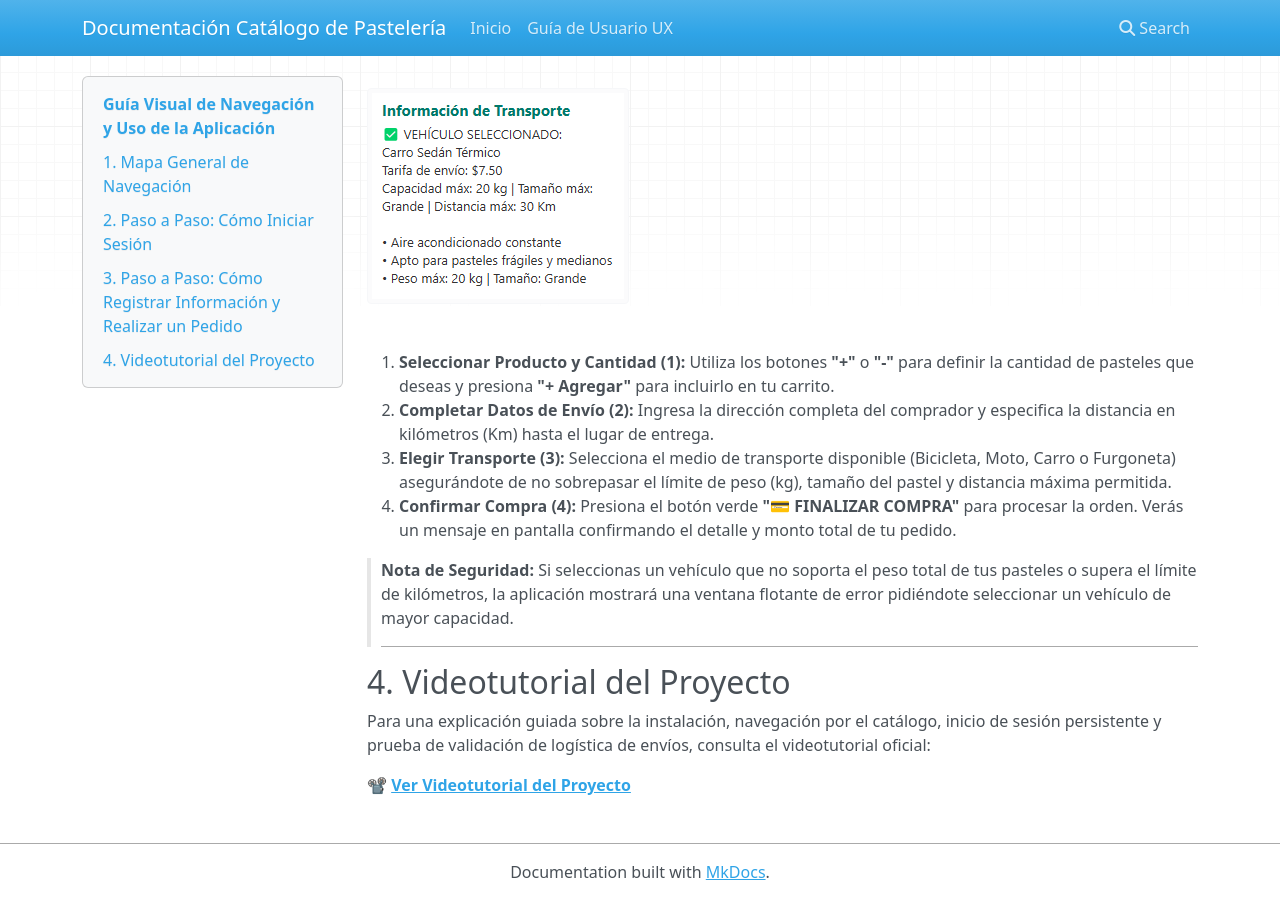
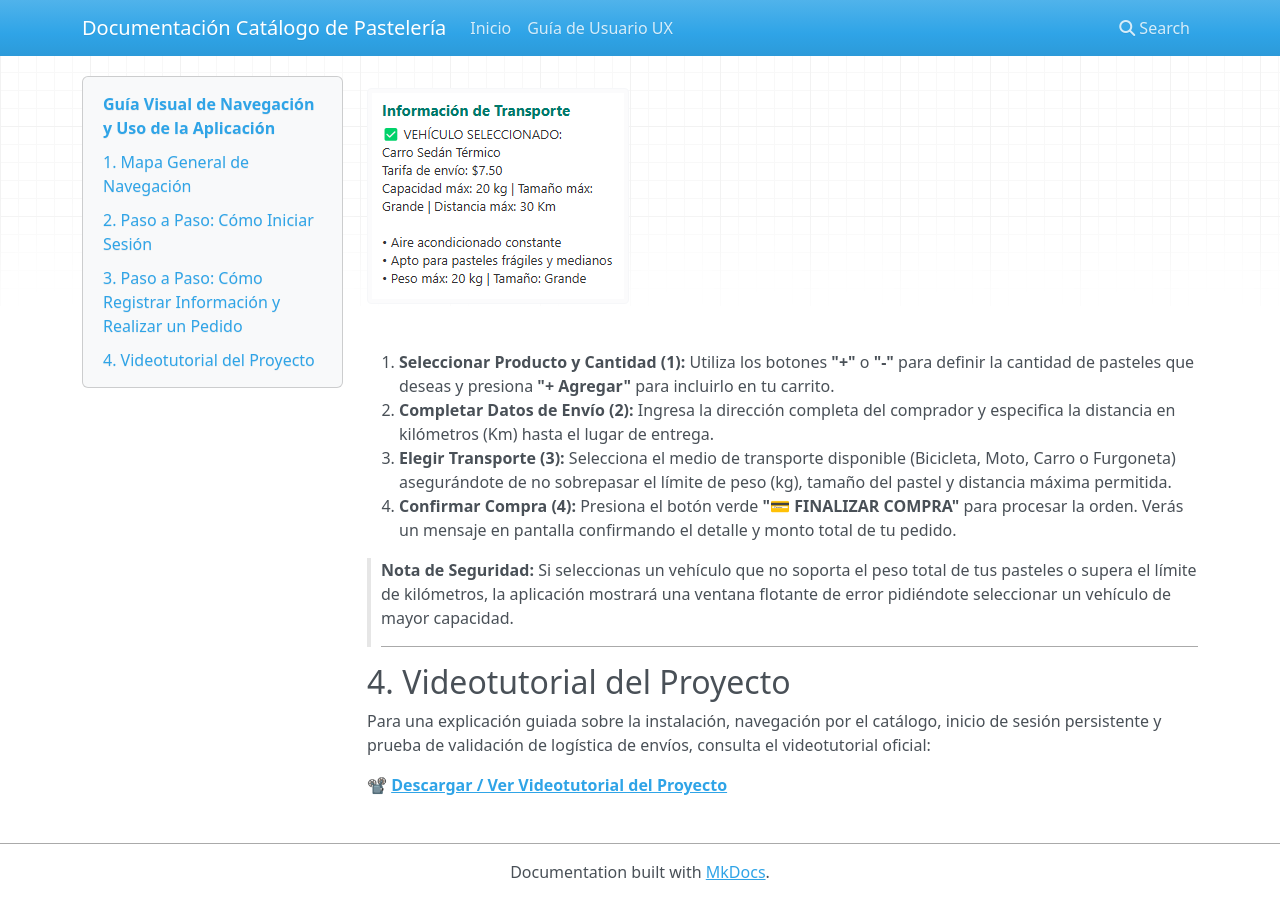
Before and after one commit to ReiskaDead/DocumentoWeb, an MkDocs documentation site: the page built from docs/manual_usuario_ux.md, in a window 1280 px wide and 900 px high, scrolled down 1959 px. Built offline with MkDocs 1.6.1, drawn with Linux system fonts in a browser that asks for light colours; nearby versions of some CDN libraries.

Commit message:
docs: agregar videotutorial_proyecto.mp4 y referencias en manual UX

```diff
--- a/docs/manual_usuario_ux.md
+++ b/docs/manual_usuario_ux.md
@@ -45,4 +45,4 @@ Para agregar pasteles a tu carrito, especificar la dirección de entrega y selec
 
 Para una explicación guiada sobre la instalación, navegación por el catálogo, inicio de sesión persistente y prueba de validación de logística de envíos, consulta el videotutorial oficial:
 
-📽️ **[Ver Videotutorial del Proyecto](videos\videotutorial_proyecto.mp4)**
+📽️ **[Descargar / Ver Videotutorial del Proyecto](videos/videotutorial_proyecto.mp4?raw=true)**
```
